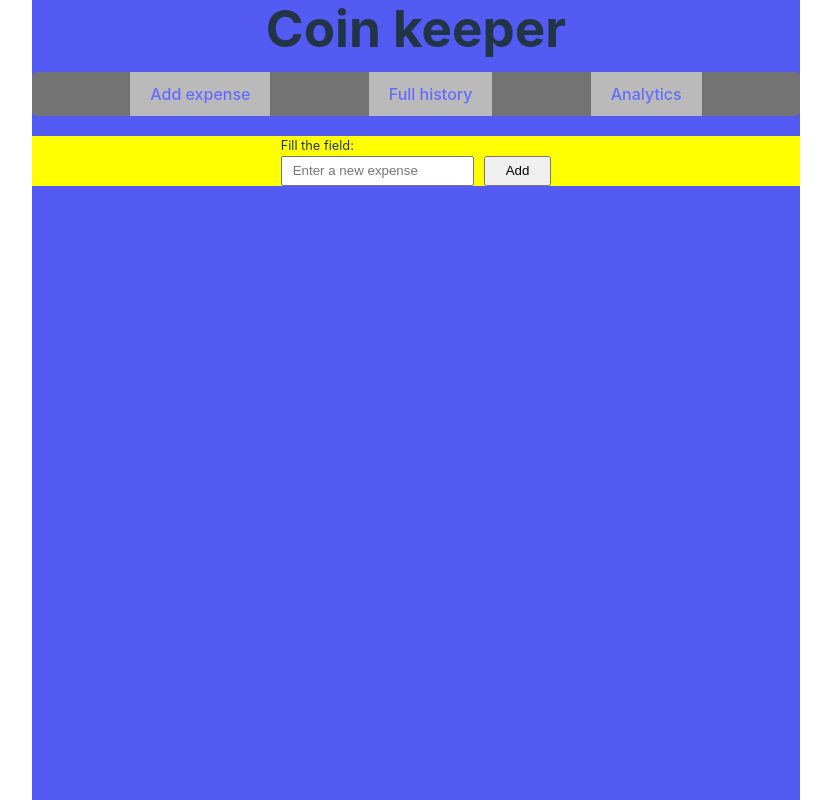
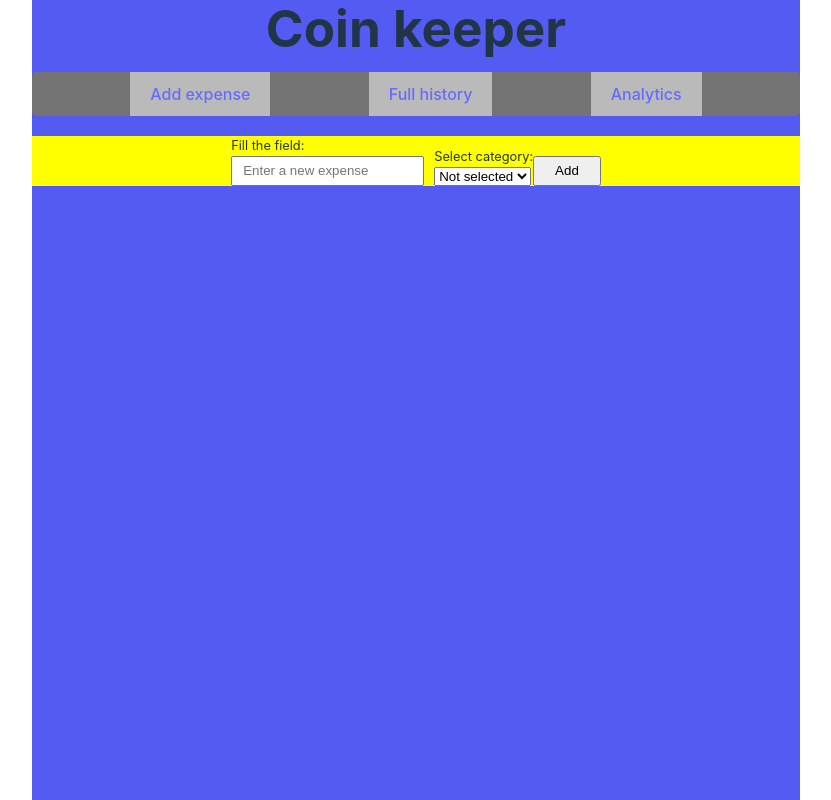
Before and after one commit to ark9606/coin-keeper-react, a React (Vite) app: page / in a window 1280 px wide. Shown: the whole page, without its empty margins (224-1055 px from the left). Built offline with nearby package versions, Linux system fonts and the light colour scheme.

Commit message:
added category selector

```diff
--- a/src/App.tsx
+++ b/src/App.tsx
@@ -3,18 +3,17 @@
 // import viteLogo from '/vite.svg'
 import './App.scss'
 import { RouterProvider } from 'react-router-dom'
-import { createRouter } from './Router'
+import { AppRouter, createRouter } from './Router'
 import { useState } from 'react';
 
 
 function App() {
-  const [expenses, setExpense] = useState<string[]>([]);
+  // const [expenses, setExpense] = useState<string[]>([]);
 
-  function handleNewExpense(newExpense: string) {
-    setExpense(expenses.slice().concat(newExpense));
-    // console.log('all expenses', expenses);
-  }
-  const router = createRouter({handleNewExpense, expenses});
+  // function handleNewExpense(newExpense: string) {
+  //   setExpense(expenses.slice().concat(newExpense));
+  // }
+  // const router = createRouter({handleNewExpense, expenses});
 
   // todo check how to use useMemo
   // const router = useMemo(() => {
@@ -24,7 +23,8 @@ function App() {
 
   return (
     <>
-      <RouterProvider router={router}/>
+      {/* <RouterProvider router={router}/> */}
+      <RouterProvider router={AppRouter}/>
     </>
   )
 }
--- a/src/Router.tsx
+++ b/src/Router.tsx
@@ -11,14 +11,30 @@ const basename = '';
 // const basename = '/coin-keeper-react';
 // const basename = process?.env?.NODE_ENV === 'production' ? process?.env?.APP_BASE_URL : '';
 
-export const createRouter = (params: {
-  handleNewExpense: (newExpense: string) => void;
-  expenses: string[];
-}) => {
-  return createBrowserRouter([
+// export const createRouter = (params: {
+//   handleNewExpense: (newExpense: string) => void;
+//   expenses: string[];
+// }) => {
+//   return createBrowserRouter([
+//     {
+//       path: "/",
+//       element: <AddExpense onAddExpense={params.handleNewExpense} expenses={params.expenses} />,
+//     },
+//     {
+//       path: "/history",
+//       element: <FullHistory />,
+//     },
+//     {
+//       path: "/analytics",
+//       element: <Analytics />,
+//     },
+//   ], {basename});
+// };
+
+export const AppRouter = createBrowserRouter([
   {
     path: "/",
-      element: <AddExpense onAddExpense={params.handleNewExpense} expenses={params.expenses} />,
+    element: <AddExpense />,
   },
   {
     path: "/history",
@@ -29,19 +45,3 @@ export const createRouter = (params: {
     element: <Analytics />,
   },
 ], {basename});
-};
-
-// export const AppRouter = createBrowserRouter([
-//   {
-//     path: "/",
-//     element: <AddExpense />,
-//   },
-//   {
-//     path: "/history",
-//     element: <FullHistory />,
-//   },
-//   {
-//     path: "/analytics",
-//     element: <Analytics />,
-//   },
-// ], {basename});
--- /dev/null
+++ b/src/components/AddExpenseForm.tsx
@@ -0,0 +1,55 @@
+// import './AddExpense.scss';
+import { useState } from "react";
+import { Expense } from "../types/Expense";
+import { CATEGORIES, CATEGORIES_ARRAY, Category, isCategory } from "../constants/categories";
+
+interface AddExpenseFormProps {
+  onAddExpense: (expense: Expense) => void;
+}
+
+export const AddExpenseForm = (props: AddExpenseFormProps) => {
+  const [expenseTitle, setExpense] = useState('');
+  const [expenseCategory, setCategory] = useState<Category | 'disabled'>('disabled');
+
+  const onSubmit = (event: React.FormEvent<HTMLFormElement>) => {
+    event.preventDefault();
+    if (!expenseTitle || expenseCategory === 'disabled') {
+      return;
+    }
+    props.onAddExpense({
+      id: Date.now(),
+      title: expenseTitle,
+      category: expenseCategory,
+      amount: 0,
+      date: new Date().toISOString(),
+    });
+    setExpense('');
+    setCategory('disabled');
+  }
+
+  const categoryOptions = CATEGORIES_ARRAY.map((category) => <option key={category} value={category}>{category}</option>);
+
+  return (
+    <form id="add_expense_form" onSubmit={onSubmit}>
+      <label>
+        <span>Fill the field:</span>
+        <input type="text" name="expense-title" required value={expenseTitle} onChange={(e) => setExpense(e.target.value)} placeholder="Enter a new expense" />
+
+      </label>
+      <label>
+        <span>Select category:</span>
+        <select onChange={(e) => onChangeCategory(e, setCategory)} name="category-select" value={expenseCategory} required>
+          <option disabled value={'disabled'}>Not selected</option>
+          {categoryOptions}
+        </select>
+      </label>
+      <input type="submit" value="Add" />
+    </form>
+  );
+};
+
+function onChangeCategory(e: React.ChangeEvent<HTMLSelectElement>, setCallback: (value: Category) => void) {
+  if (isCategory(e.target.value)) {
+    setCallback(e.target.value);
+  }
+}
--- /dev/null
+++ b/src/constants/categories.ts
@@ -0,0 +1,16 @@
+export const CATEGORIES = {
+  FOOD: 'food',
+  DRINKS: 'drinks',
+  CLOTHES: 'clothes',
+  ELECTRONICS: 'electronics',
+  BOOKS: 'books',
+} as const;
+
+export type Category = typeof CATEGORIES[keyof typeof CATEGORIES];
+
+export const CATEGORIES_ARRAY = Object.values(CATEGORIES);
+
+const CATEGORIES_SET = new Set<string>(CATEGORIES_ARRAY);
+export const isCategory = (value: string): value is Category => {
+  return CATEGORIES_SET.has(value);
+}
--- a/src/pages/AddExpense.tsx
+++ b/src/pages/AddExpense.tsx
@@ -1,37 +1,27 @@
 import { BasePage } from "./BasePage";
 import './AddExpense.scss';
+import { useState } from "react";
+import { AddExpenseForm } from "../components/AddExpenseForm";
+import { Expense } from "../types/Expense";
 
-interface AddExpenseProps {
-  onAddExpense: (expenseTitle: string) => void;
-  expenses: string[];
-}
+export const AddExpense = (/*props: AddExpenseProps*/) => {
+  const [expenses, setExpense] = useState<Expense[]>([]);
 
-export const AddExpense = (props: AddExpenseProps) => {
-  const handleAddExpense = (event: React.FormEvent<HTMLFormElement>) => {
-    event.preventDefault();
-    const form = event.currentTarget;
-    const expenseTitle = (form.elements.namedItem('expense_title') as HTMLInputElement).value;
-    props.onAddExpense(expenseTitle);
+  const handleAddExpense = (newExpense: Expense) => {
+    setExpense(expenses.slice().concat(newExpense));
   }
-
-  const expenses = props.expenses.map((expense) => {
+  const expensesElements = expenses.map((expense) => {
     return (
       // todo add id to key
-      <li key={expense}>{expense}</li>
+      <li key={expense.id}>{expense.title}</li>
     );
   });
 
   return (
     <BasePage>
-      <form id="add_expense_form" onSubmit={handleAddExpense}>
-        <label>
-          <span>Fill the field:</span>
-          <input type="text" name="expense_title" id="" placeholder="Enter a new expense" />
-        </label>
-        <input type="submit" value="Add" />
-      </form>
+      <AddExpenseForm onAddExpense={handleAddExpense} />
       <ul>
-        {expenses}
+        {expensesElements}
       </ul>
     </BasePage>
   );
--- /dev/null
+++ b/src/types/Expense.ts
@@ -0,0 +1,9 @@
+import { Category } from "../constants/categories";
+
+export interface Expense {
+  id: number;
+  title: string;
+  category: Category;
+  amount: number;
+  date: string;
+}
```
Lines whose indentation alone changed are shown as unchanged.
